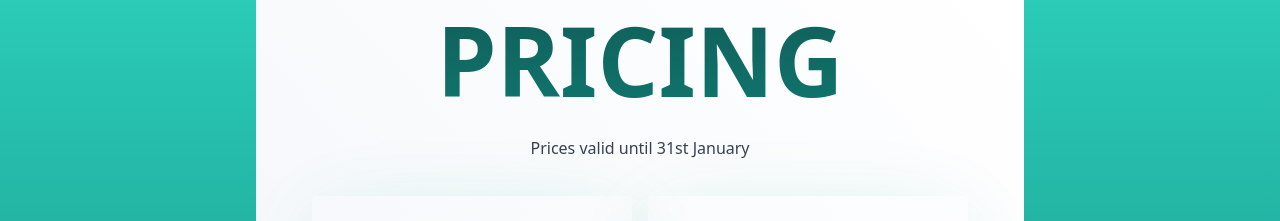
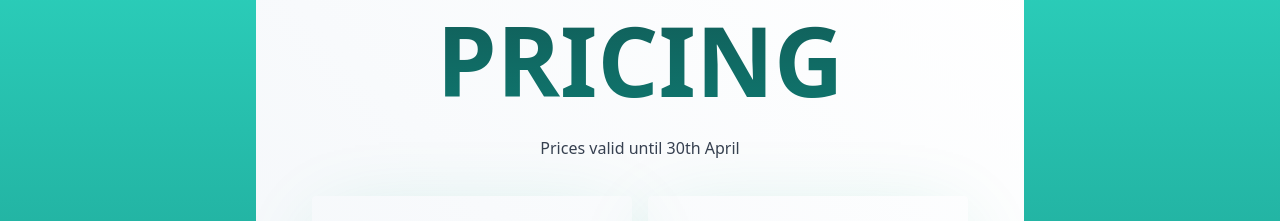
Before and after one commit to Junaidadams/portfolio-website, a React (Vite) app: page / in a window 1280 px wide. Shown: the part 1720-1941 px from the top of the page. Built offline with nearby package versions, Linux system fonts and the light colour scheme.

Commit message:
Post trip changes

```diff
--- a/src/pages/Home.jsx
+++ b/src/pages/Home.jsx
@@ -80,7 +80,7 @@ const Home = () => {
             Pricing
           </h1>
           <p className="text-gray-700 my-5 text-center">
-            Prices valid until 31st January
+            Prices valid until 30th April
           </p>
           <motion.div
             initial={{ opacity: 0 }}
```
